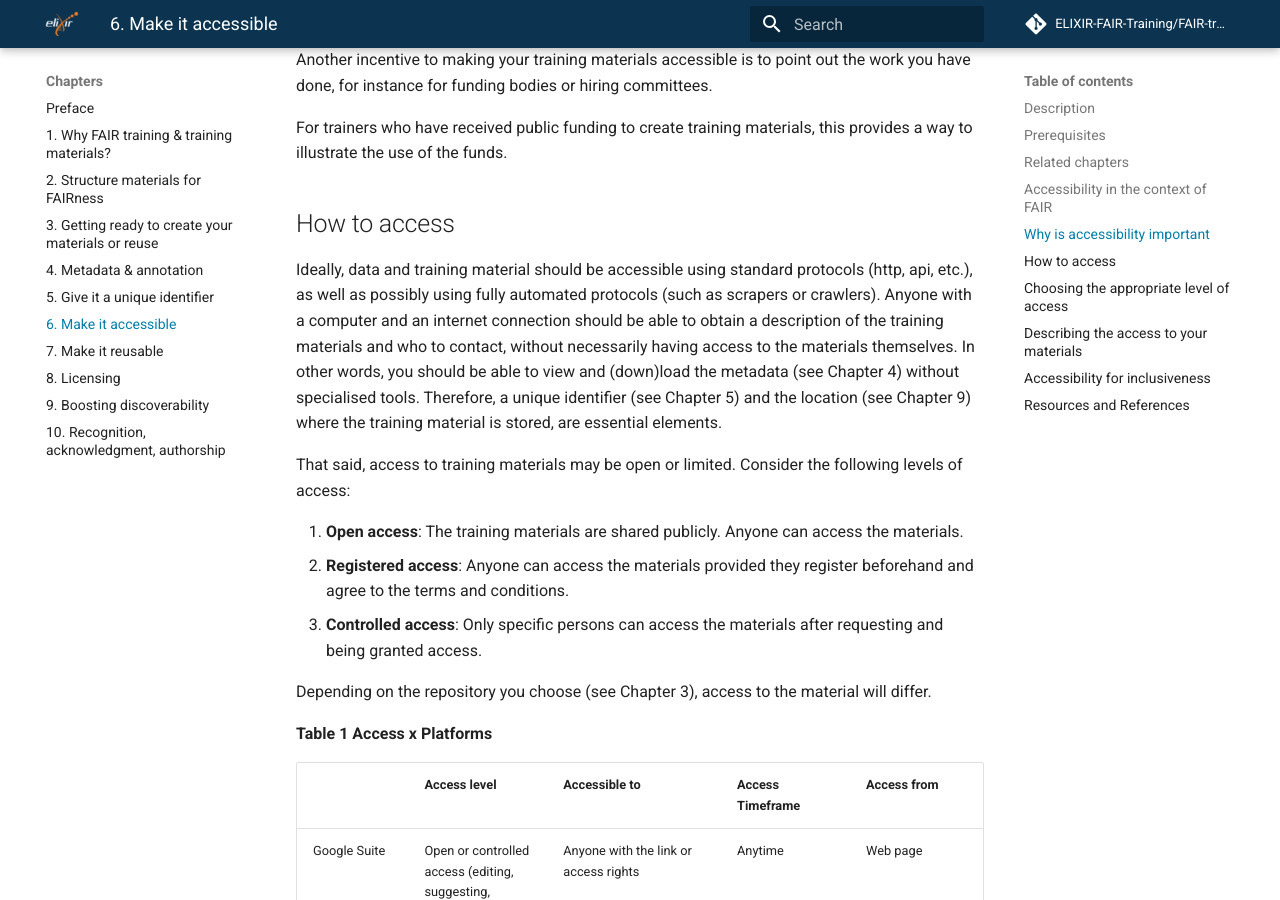
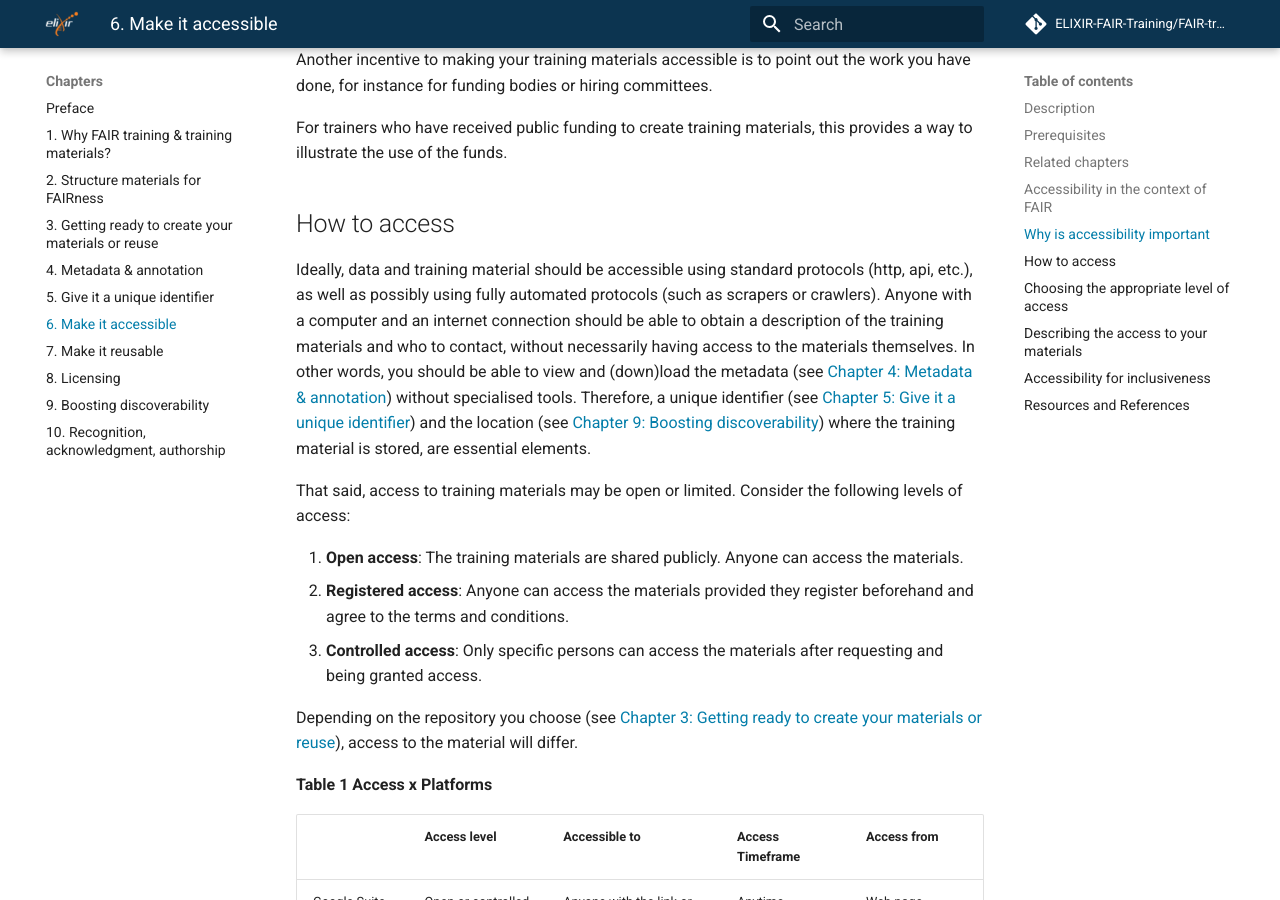
Before and after one commit to elixir-europe-training/ELIXIR-TrP-FAIR-training-handbook, an MkDocs documentation site: the page built from docs/chapters/chapter_06.md, in a window 1280 px wide and 900 px high, scrolled down 1994 px. Built offline with MkDocs 1.6.1 and Material for MkDocs 9.7.7, drawn with Linux system fonts in a browser that asks for light colours; comment, search, counter and statistics services are not loaded; some of the changed text lies outside the part shown.

Commit message:
Update chapter_06.md

```diff
--- a/docs/chapters/chapter_06.md
+++ b/docs/chapters/chapter_06.md
@@ -59,7 +59,7 @@
 ## How to access
 
 Ideally, data and training material should be accessible using standard protocols (http, api, etc.), as well as possibly using fully automated protocols (such as scrapers or crawlers).
-Anyone with a computer and an internet connection should be able to obtain a description of the training materials and who to contact, without necessarily having access to the materials themselves. In other words, you should be able to view and (down)load the metadata (see Chapter 4) without specialised tools. Therefore, a unique identifier (see Chapter 5) and the location (see Chapter 9) where the training material is stored, are essential elements.
+Anyone with a computer and an internet connection should be able to obtain a description of the training materials and who to contact, without necessarily having access to the materials themselves. In other words, you should be able to view and (down)load the metadata (see [Chapter 4: Metadata & annotation](chapter_04.md)) without specialised tools. Therefore, a unique identifier (see [Chapter 5: Give it a unique identifier](chapter_05.md)) and the location (see [Chapter 9: Boosting discoverability](chapter_09.md)) where the training material is stored, are essential elements.
 
 That said, access to training materials may be open or limited. Consider the following levels of access:
 
@@ -67,7 +67,7 @@
 2. **Registered access**: Anyone can access the materials provided they register beforehand and agree to the terms and conditions.
 3. **Controlled access**: Only specific persons can access the materials after requesting and being granted access.
 
-Depending on the repository you choose (see Chapter 3), access to the material will differ.
+Depending on the repository you choose (see [Chapter 3: Getting ready to create your materials or reuse](chapter_03.md)), access to the material will differ.
 
 **Table 1 Access x Platforms**
 
@@ -90,7 +90,7 @@
 
 ## Describing the access to your materials
 
-By describing who can access your materials and how in a clear manner, you indicate to anyone wishing to access them how they can do so. You should clearly state the level of access as part of the metadata (see Chapter 4). Obviously, you should also state the accessibility rules in plain English in the same location as your materials so that others know how to get access.
+By describing who can access your materials and how in a clear manner, you indicate to anyone wishing to access them how they can do so. You should clearly state the level of access as part of the metadata (see [Chapter 4: Metadata & annotation](chapter_04.md)). Obviously, you should also state the accessibility rules in plain English in the same location as your materials so that others know how to get access.
 
 !!! note
     If you are using an authentication system to restrict access or collect usage data, it is important to include data-protection information, either as part of the material documentation or the hosting website disclaimers.
```
